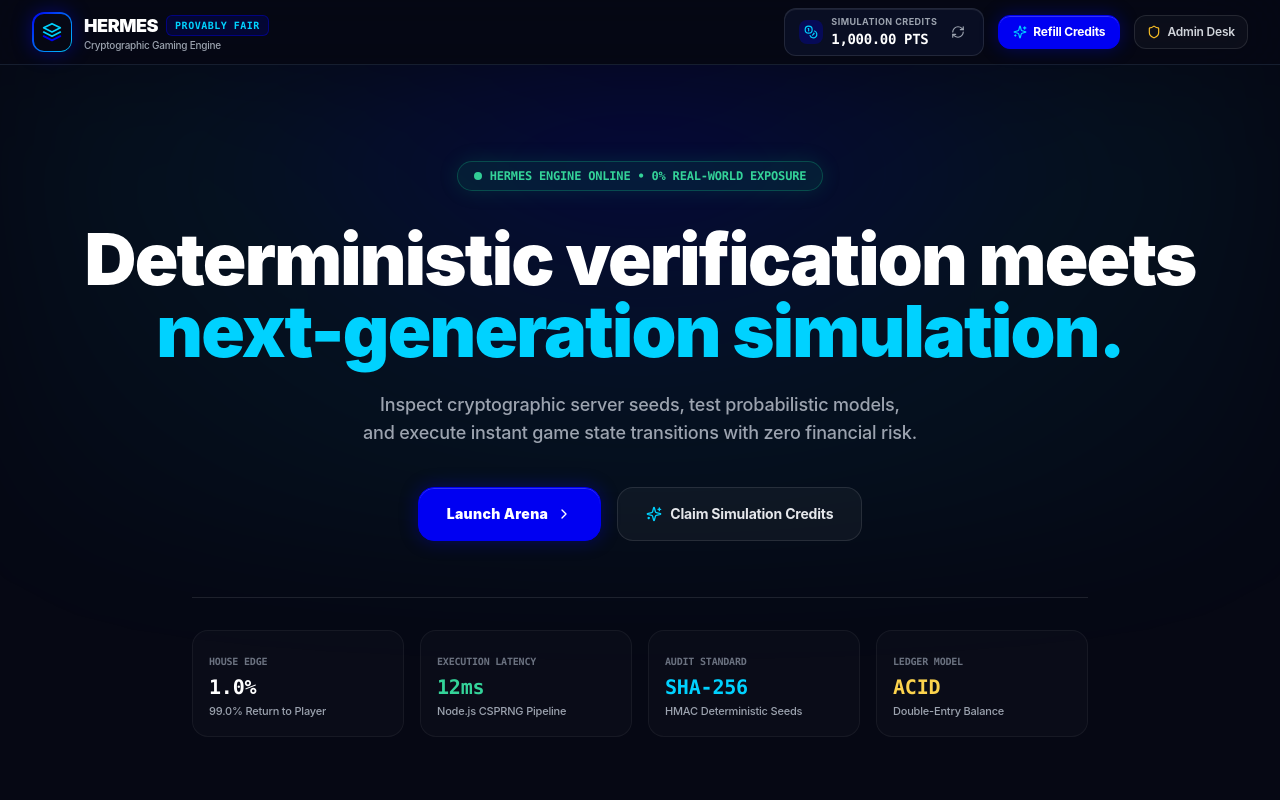
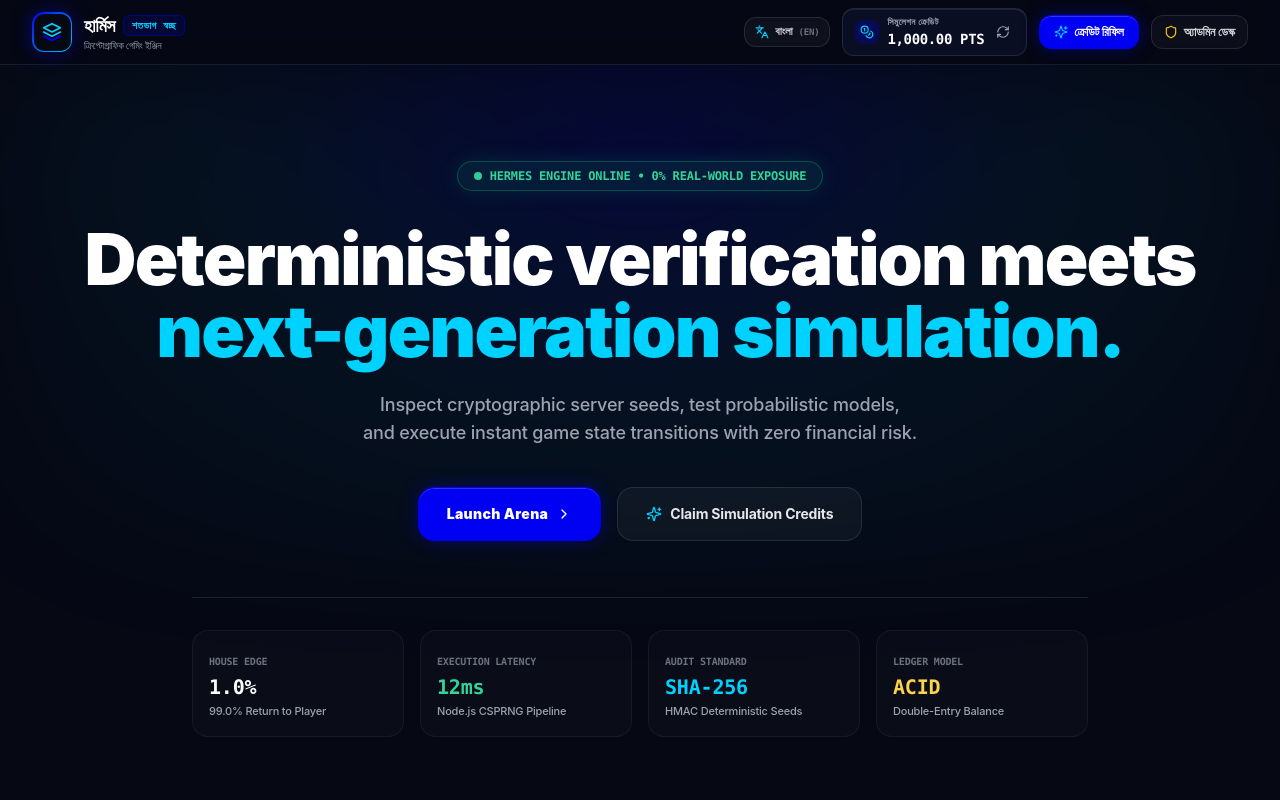
Before and after one commit to Sakib669/bet-demo, a Next.js app: page / in a window 1280 px wide. Shown: the top 800 px of the page. Built offline with nearby package versions, Linux system fonts and the light colour scheme; no server answers; the database is empty.

Commit message:
feat: add interactive Bangla-English language toggle to Navbar

```diff
--- a/components/Navbar.tsx
+++ b/components/Navbar.tsx
@@ -2,12 +2,14 @@
 
 import Link from "next/link";
 import { useWallet } from "@/lib/wallet-context";
+import { useLanguage } from "@/lib/language-context";
 import { formatCurrency } from "@/lib/utils";
-import { Coins, Sparkles, Shield, RefreshCw } from "lucide-react";
+import { Coins, Sparkles, Shield, RefreshCw, Languages } from "lucide-react";
 import { useState } from "react";
 
 export function Navbar() {
   const { balance, loading, refreshWallet, setIsTopUpOpen } = useWallet();
+  const { locale, toggleLocale, t } = useLanguage();
   const [isRefreshing, setIsRefreshing] = useState(false);
 
   const handleRefresh = async () => {
@@ -56,27 +58,42 @@ export function Navbar() {
           </div>
           <div>
             <div className="flex items-center gap-2">
-              <span className="text-base sm:text-lg font-black tracking-tight text-white">HERMES</span>
+              <span className="text-base sm:text-lg font-black tracking-tight text-white">{t("appName")}</span>
               <span className="rounded-md bg-[#0000F2]/15 px-2 py-0.5 text-[10px] font-mono font-bold tracking-wider text-[#00D2FF] border border-[#0000F2]/40">
-                PROVABLY FAIR
+                {t("provablyFairBadge")}
               </span>
             </div>
             <p className="text-[10px] text-gray-400 font-medium tracking-tight -mt-0.5 hidden sm:block">
-              Cryptographic Gaming Engine
+              {t("tagline")}
             </p>
           </div>
         </Link>
 
         {/* Action Controls */}
-        <div className="flex items-center gap-2 sm:gap-3.5">
+        <div className="flex items-center gap-2 sm:gap-3">
+          {/* Language Toggle Button (Bangla <-> English) */}
+          <button
+            onClick={toggleLocale}
+            className="flex items-center gap-1.5 rounded-xl border border-white/10 bg-white/[0.04] px-2.5 py-1.5 text-xs font-bold text-gray-300 transition-all hover:border-[#0000F2]/60 hover:text-white hover:bg-white/[0.08] active:scale-95"
+            title="Toggle between বাংলা and English"
+          >
+            <Languages className="h-3.5 w-3.5 text-[#00D2FF]" />
+            <span className="font-mono text-[11px] font-bold">
+              {locale === "bn" ? "বাংলা" : "ENG"}
+            </span>
+            <span className="text-[9px] text-gray-500 font-mono">
+              ({locale === "bn" ? "EN" : "বাং"})
+            </span>
+          </button>
+
           {/* Virtual Balance Display */}
-          <div className="flex items-center rounded-xl border border-white/10 bg-[#0A1026]/90 px-3.5 py-1.5 shadow-[inset_0_1px_0_rgba(255,255,255,0.08)]">
+          <div className="flex items-center rounded-xl border border-white/10 bg-[#0A1026]/90 px-3 py-1.5 shadow-[inset_0_1px_0_rgba(255,255,255,0.08)]">
             <div className="mr-2 flex h-6 w-6 items-center justify-center rounded-lg bg-[#0000F2]/25 text-[#00D2FF]">
               <Coins className="h-3.5 w-3.5" />
             </div>
             <div className="flex flex-col">
               <span className="text-[9px] font-bold text-gray-400 uppercase tracking-wider">
-                Simulation Credits
+                {t("simCredits")}
               </span>
               <span className="font-mono text-xs sm:text-sm font-bold text-white tabular-nums tracking-tight">
                 {loading ? "..." : `${formatCurrency(balance)} PTS`}
@@ -84,8 +101,8 @@ export function Navbar() {
             </div>
             <button
               onClick={handleRefresh}
-              aria-label="Refresh wallet balance"
-              className="ml-2.5 rounded-md p-1 text-gray-400 hover:text-white hover:bg-white/5 transition-colors focus-visible:outline-none focus-visible:ring-1 focus-visible:ring-[#0000F2]"
+              aria-label={t("refreshBalance")}
+              className="ml-2 rounded-md p-1 text-gray-400 hover:text-white hover:bg-white/5 transition-colors focus-visible:outline-none focus-visible:ring-1 focus-visible:ring-[#0000F2]"
             >
               <RefreshCw className={`h-3.5 w-3.5 ${isRefreshing ? "animate-spin text-[#00D2FF]" : ""}`} />
             </button>
@@ -97,7 +114,7 @@ export function Navbar() {
             className="btn-tactile flex items-center gap-1.5 rounded-xl border border-[#0000F2] bg-[#0000F2] px-3.5 py-2 text-xs font-bold text-white focus-visible:outline-none focus-visible:ring-2 focus-visible:ring-[#00D2FF]"
           >
             <Sparkles className="h-3.5 w-3.5 text-[#00D2FF]" />
-            <span className="hidden sm:inline">Refill Credits</span>
+            <span className="hidden sm:inline">{t("refillCredits")}</span>
             <span className="sm:hidden">+</span>
           </button>
 
@@ -107,7 +124,7 @@ export function Navbar() {
             className="flex items-center gap-1.5 rounded-xl border border-white/10 bg-white/[0.03] px-3 py-2 text-xs font-semibold text-gray-300 transition-all hover:border-[#0000F2]/60 hover:bg-white/[0.06] hover:text-white active:scale-95 focus-visible:outline-none focus-visible:ring-2 focus-visible:ring-[#0000F2]"
           >
             <Shield className="h-3.5 w-3.5 text-amber-400" />
-            <span className="hidden md:inline">Admin Desk</span>
+            <span className="hidden md:inline">{t("adminDesk")}</span>
           </Link>
         </div>
       </div>
```
